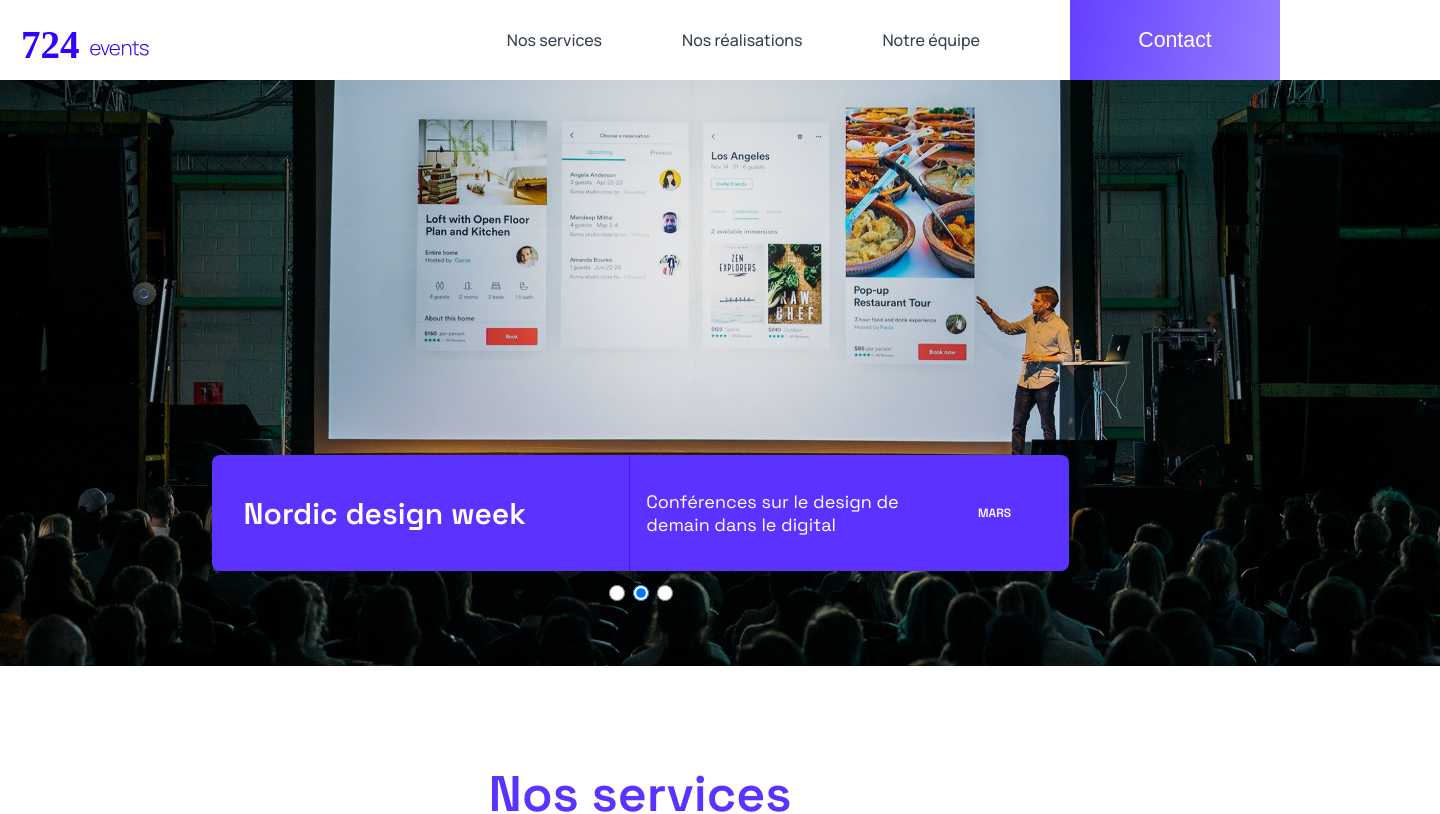
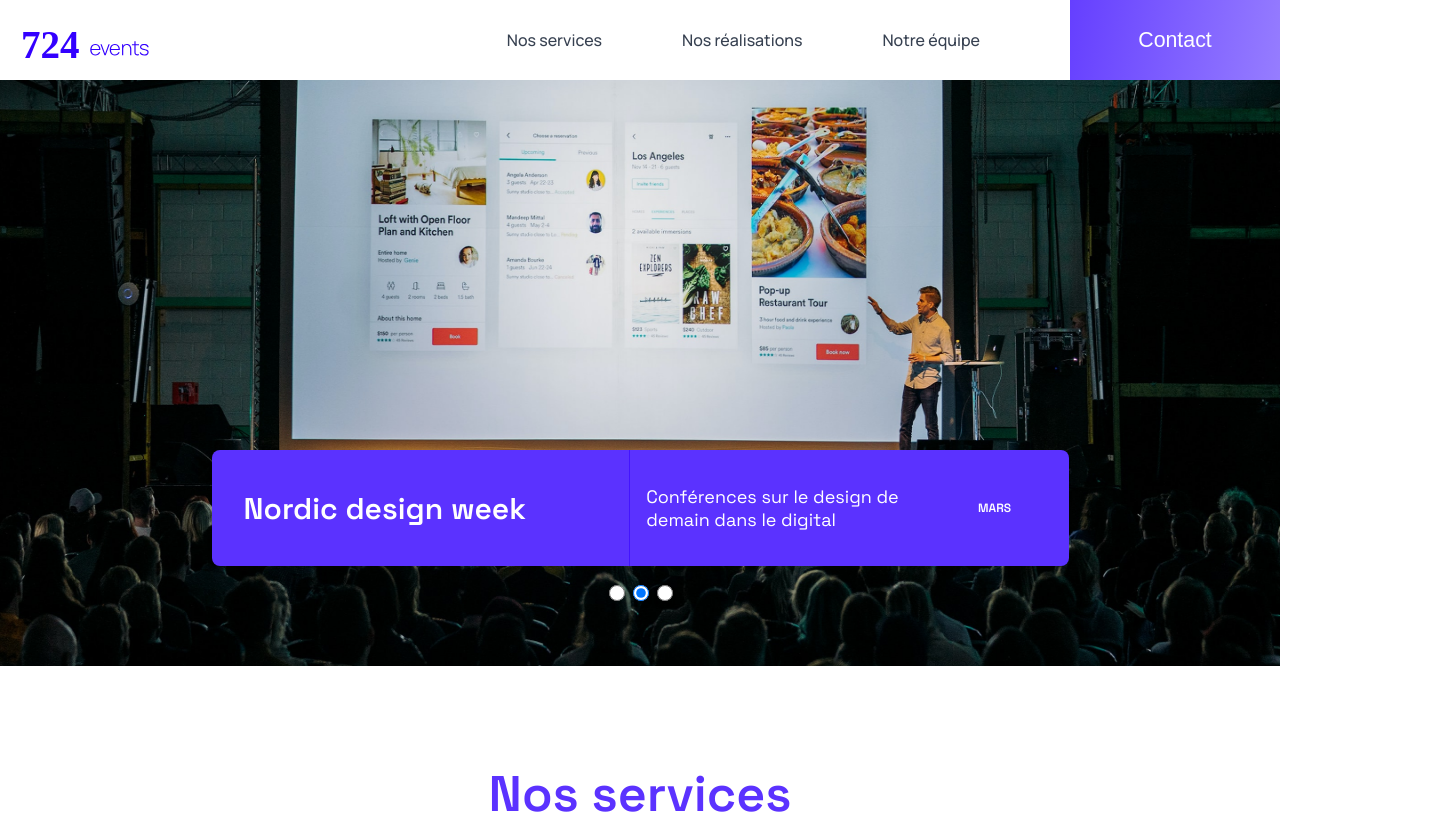
Before and after one commit to s-095/OC_P9_724events, a React (Create React App) app: page / in a window 1280 px wide. Shown: the top 814 px of the page, 1440 px wide, since content can reach past the window. Built offline with nearby package versions, Linux system fonts and the light colour scheme.

Commit message:
ajustements css

```diff
--- a/public/index.html
+++ b/public/index.html
@@ -24,7 +24,7 @@
       work correctly both with client-side routing and a non-root public URL.
       Learn how to configure a non-root public URL by running `npm run build`.
     -->
-    <title>React App</title>
+    <title>724events</title>
   </head>
   <body>
     <noscript>You need to enable JavaScript to run this app.</noscript>
--- a/src/containers/Slider/style.scss
+++ b/src/containers/Slider/style.scss
@@ -5,18 +5,28 @@
   width: 100%;
   max-width: 1440px;
   height: 586px;
+
   .SlideCard {
     width: 100%;
+    height: 100%;
     left: 0;
     top: 0;
     position: absolute;
     transition: opacity 1s;
+
+    img {
+      width: 100%;
+      height: 100%;
+    }
+
     &--hide {
       opacity: 0;
     }
+
     &--display {
       animation: slide 1s forwards;
     }
+
     &__descriptionContainer {
       position: absolute;
       left: 0;
@@ -25,6 +35,7 @@
       justify-content: center;
       width: 100%;
     }
+
     &__paginationContainer {
       position: absolute;
       left: 0;
@@ -32,6 +43,7 @@
       display: flex;
       justify-content: center;
       width: 100%;
+
       input {
         width: 16px;
         height: 16px;
@@ -39,6 +51,7 @@
         color: $primary;
       }
     }
+
     &__description {
       left: 0;
       bottom: 50px;
@@ -48,6 +61,7 @@
       border-radius: 8px;
       display: flex;
       font-family: "Space Grotesk", sans-serif;
+
       h3 {
         width: 45%;
         border-right: 1px solid #4314ff;
@@ -58,6 +72,7 @@
         align-items: center;
         margin: 0;
       }
+
       p {
         width: 35%;
         display: flex;
@@ -65,6 +80,7 @@
         padding: 16px;
         font-size: 18px;
       }
+
       div {
         width: 5%;
         display: flex;
@@ -82,6 +98,7 @@
   0% {
     transform: translateX(100%);
   }
+
   100% {
     transform: translateX(0%);
   }
```
Also changed, not shown: 1 other file (tests, documents, lock files or other folders).
